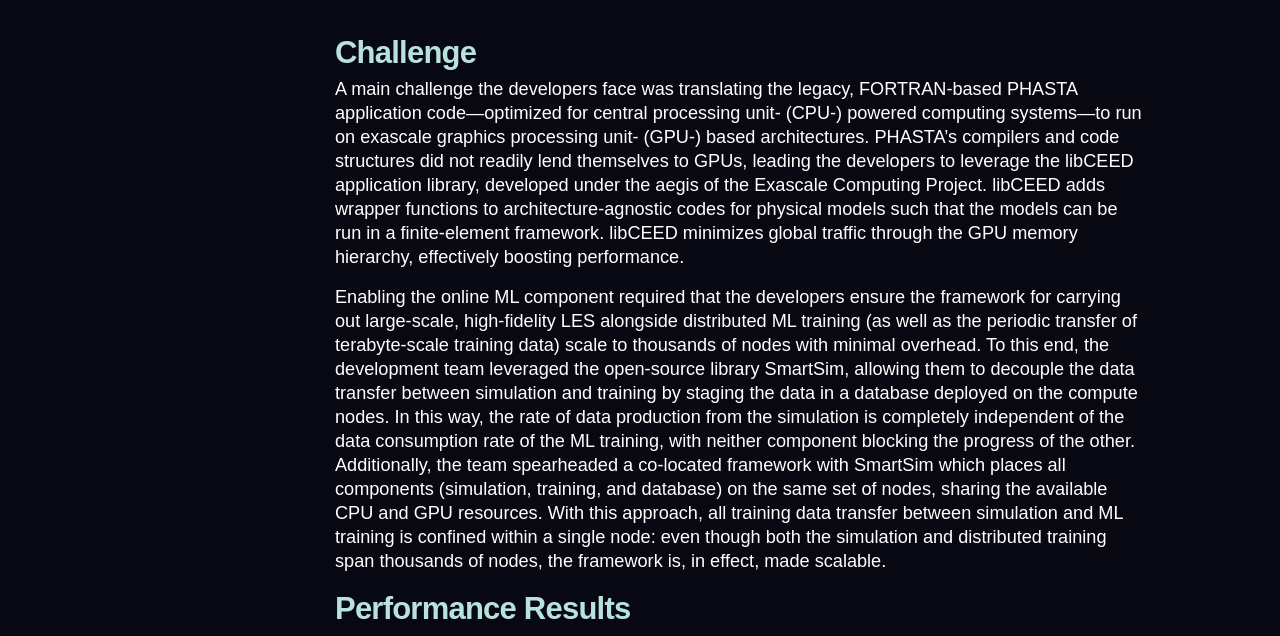
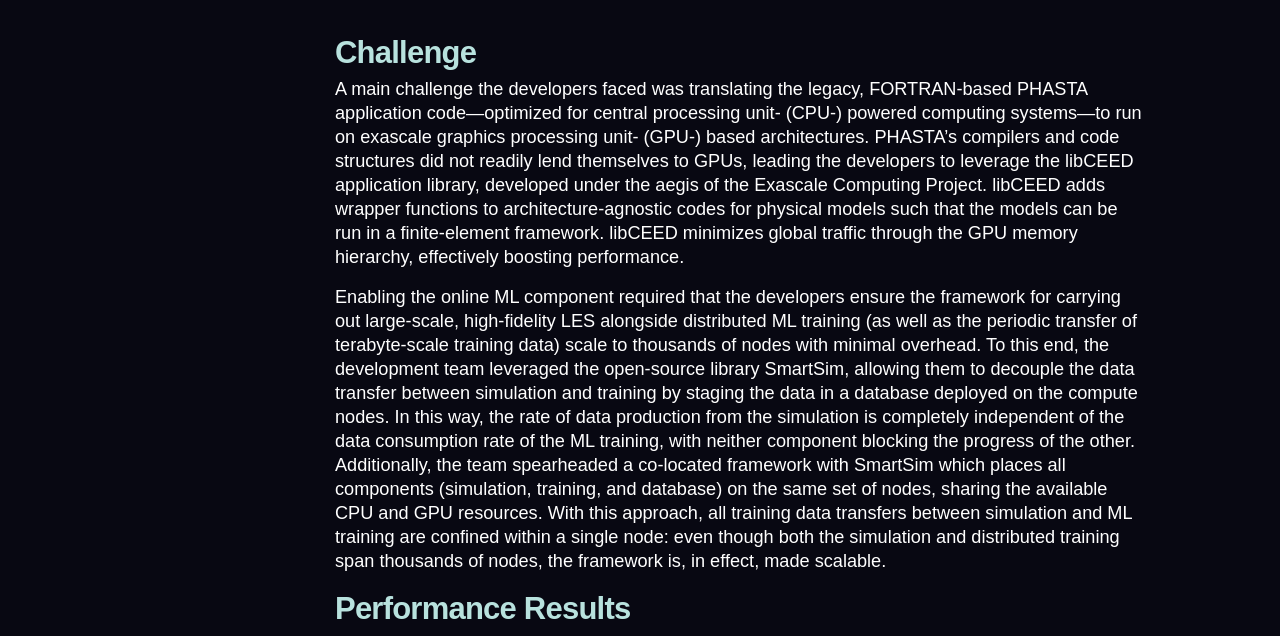
Before and after one commit to argonne-lcf/AR2024, a Jekyll site: the page built from _performancehighlights/phasta.md, in a window 1280 px wide. Shown: the part 1741-2377 px from the top of the page. Built offline with Jekyll 4.4.1, drawn with Linux system fonts in a browser that asks for light colours; some web fonts are replaced.

Commit message:
Update phasta.md
typos

```diff
--- a/_performancehighlights/phasta.md
+++ b/_performancehighlights/phasta.md
@@ -22,9 +22,9 @@
 
 
 ## Challenge
-A main challenge the developers face was translating the legacy, FORTRAN-based PHASTA application code—optimized for central processing unit- (CPU-) powered computing systems—to run on exascale graphics processing unit- (GPU-) based architectures. PHASTA’s compilers and code structures did not readily lend themselves to GPUs, leading the developers to leverage the libCEED application library, developed under the aegis of the Exascale Computing Project. libCEED adds wrapper functions to architecture-agnostic codes for physical models such that the models can be run in a finite-element framework. libCEED minimizes global traffic through the GPU memory hierarchy, effectively boosting performance.
+A main challenge the developers faced was translating the legacy, FORTRAN-based PHASTA application code—optimized for central processing unit- (CPU-) powered computing systems—to run on exascale graphics processing unit- (GPU-) based architectures. PHASTA’s compilers and code structures did not readily lend themselves to GPUs, leading the developers to leverage the libCEED application library, developed under the aegis of the Exascale Computing Project. libCEED adds wrapper functions to architecture-agnostic codes for physical models such that the models can be run in a finite-element framework. libCEED minimizes global traffic through the GPU memory hierarchy, effectively boosting performance.
 
-Enabling the online ML component required that the developers ensure the framework for carrying out large-scale, high-fidelity LES alongside distributed ML training (as well as the periodic transfer of terabyte-scale training data) scale to thousands of nodes with minimal overhead. To this end, the development team leveraged the open-source library SmartSim, allowing them to decouple the data transfer between simulation and training by staging the data in a database deployed on the compute nodes. In this way, the rate of data production from the simulation is completely independent of the data consumption rate of the ML training, with neither component blocking the progress of the other. Additionally, the team spearheaded a co-located framework with SmartSim which places all components (simulation, training, and database) on the same set of nodes, sharing the available CPU and GPU resources. With this approach, all training data transfer between simulation and ML training is confined within a single node: even though both the simulation and distributed training span thousands of nodes, the framework is, in effect, made scalable.
+Enabling the online ML component required that the developers ensure the framework for carrying out large-scale, high-fidelity LES alongside distributed ML training (as well as the periodic transfer of terabyte-scale training data) scale to thousands of nodes with minimal overhead. To this end, the development team leveraged the open-source library SmartSim, allowing them to decouple the data transfer between simulation and training by staging the data in a database deployed on the compute nodes. In this way, the rate of data production from the simulation is completely independent of the data consumption rate of the ML training, with neither component blocking the progress of the other. Additionally, the team spearheaded a co-located framework with SmartSim which places all components (simulation, training, and database) on the same set of nodes, sharing the available CPU and GPU resources. With this approach, all training data transfers between simulation and ML training are confined within a single node: even though both the simulation and distributed training span thousands of nodes, the framework is, in effect, made scalable.
 
 
 ## Performance Results
```
